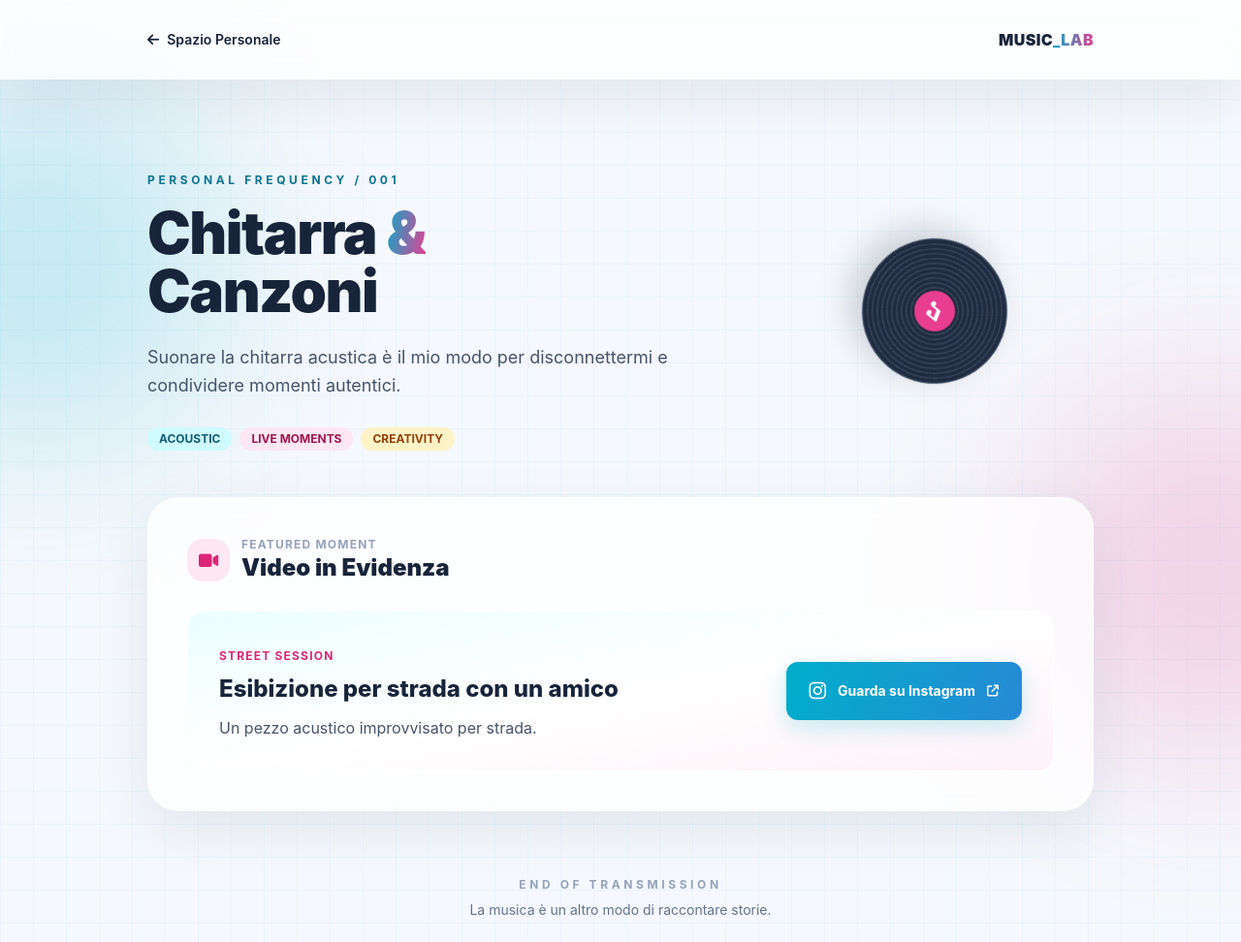
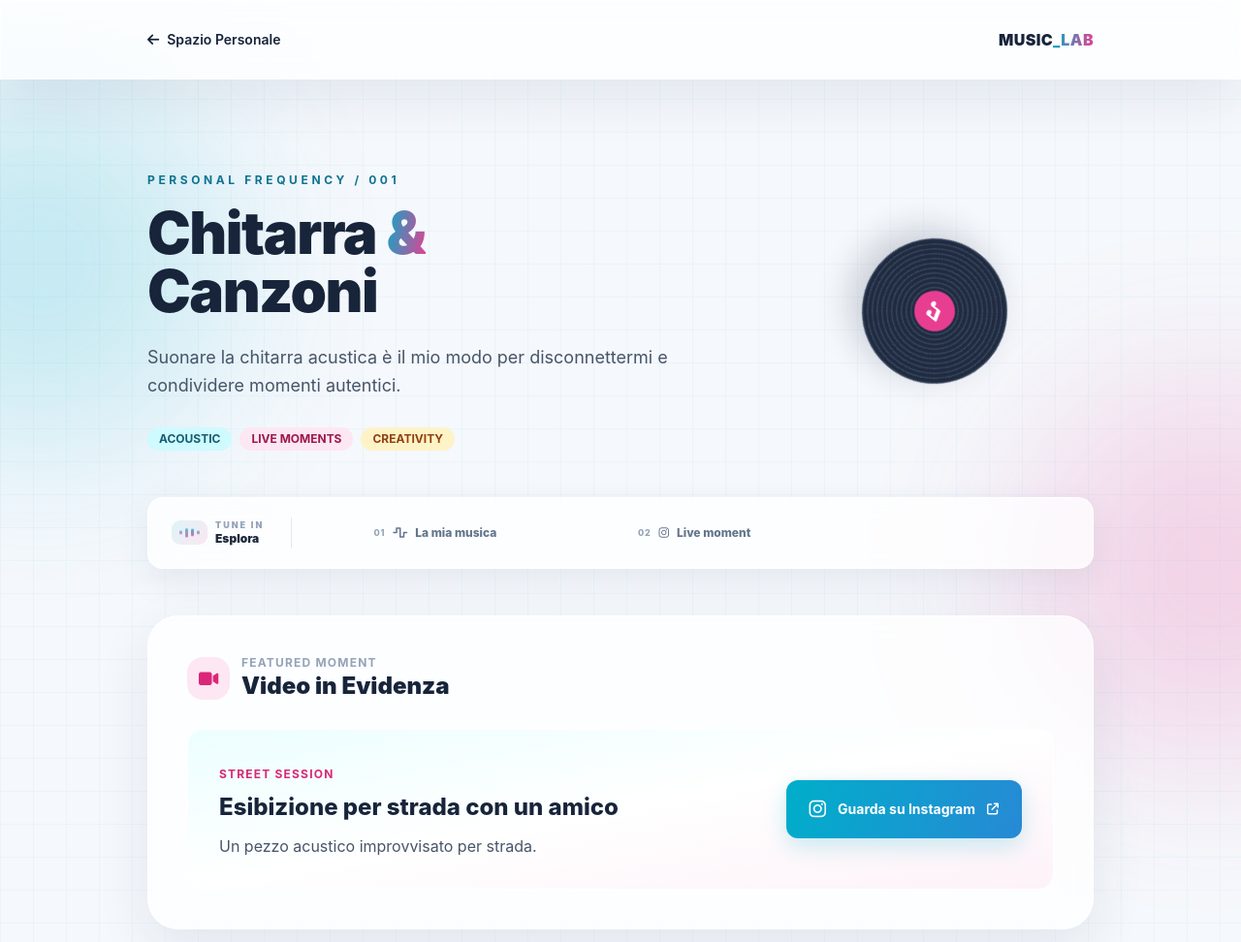
Before and after one commit to marco-scatassi/marco-scatassi.github.io, a plain HTML site: page personal/music.html in a window 1280 px wide. Shown: the top 972 px of the page at 97% size. Drawn offline with nearby package versions, Linux system fonts and the light colour scheme; no server answers.

Commit message:
Improve music page navigation and content order

```diff
--- a/personal/music.html
+++ b/personal/music.html
@@ -105,6 +105,28 @@
       color:#087e99; font-size:13px; font-weight:800;
     }
     .playlist-youtube-link:hover { color:#e83e91; }
+    .music-index { border-color:rgba(255,255,255,.9); box-shadow:0 12px 35px rgba(31,55,85,.08); }
+    .music-index-signal { height:25px; display:flex; align-items:center; gap:3px; padding:0 8px; border-radius:9px; background:linear-gradient(135deg,rgba(0,174,202,.12),rgba(232,62,145,.12)); }
+    .music-index-signal i { display:block; width:3px; border-radius:5px; background:linear-gradient(var(--cyan),var(--pink)); animation:signal 1s ease-in-out infinite alternate; }
+    .music-index-signal i:nth-child(1),.music-index-signal i:nth-child(4) { height:7px; }
+    .music-index-signal i:nth-child(2) { height:16px; animation-delay:.2s; }
+    .music-index-signal i:nth-child(3) { height:11px; animation-delay:.4s; }
+    @keyframes signal { to { transform:scaleY(.55); opacity:.65 } }
+    .music-index-link { position:relative; min-height:48px; display:flex; align-items:center; justify-content:center; gap:8px; padding:8px 10px; border-radius:12px; color:#64748b; font-size:12px; font-weight:800; text-decoration:none; transition:background .2s,color .2s,transform .2s; }
+    .music-index-link:hover { background:rgba(0,174,202,.08); color:#087e99; transform:translateY(-1px); }
+    .music-index-link.is-active { color:#087e99; background:linear-gradient(110deg,rgba(0,174,202,.13),rgba(232,62,145,.09)); box-shadow:inset 0 0 0 1px rgba(0,174,202,.12); }
+    .music-index-link.is-active::after { content:""; position:absolute; bottom:3px; left:25%; right:25%; height:2px; border-radius:2px; background:linear-gradient(90deg,var(--cyan),var(--pink)); }
+    .music-index-number { color:#94a3b8; font-size:9px; letter-spacing:.08em; }
+    .music-index-link.is-active .music-index-number { color:var(--pink); }
+    @media(max-width:520px) {
+      .music-index { top:84px; }
+      .music-index-link { flex-direction:column; gap:3px; padding:7px 3px; font-size:10px; }
+      .music-index-number { display:none; }
+      .music-index-link i { font-size:14px; }
+      .music-index-label { padding:0 8px 2px; }
+    }
+    @media(prefers-reduced-motion:reduce) { .music-index-signal i { animation:none; } }
+
     @media(prefers-reduced-motion:reduce) {
       *,*::before,*::after { animation:none!important; transition:none!important; scroll-behavior:auto!important }
       .reveal { opacity:1; transform:none }
@@ -125,7 +147,7 @@
   </header>
 
   <main class="max-w-5xl mx-auto px-6 py-16 md:py-24 space-y-12">
-    <section class="grid md:grid-cols-[1.3fr_.7fr] gap-10 items-center">
+    <section id="music-intro" class="grid md:grid-cols-[1.3fr_.7fr] gap-10 items-center scroll-mt-36">
       <div class="reveal">
         <p class="text-xs font-bold tracking-[.3em] text-cyan-700 uppercase mb-4">
           Personal frequency / 001
@@ -147,16 +169,28 @@
       </div>
     </section>
 
-    <section id="public-playlists-section" class="glass rounded-[2rem] p-7 md:p-10" hidden aria-labelledby="public-playlists-heading">
-      <div class="flex items-center gap-3 mb-7">
-        <div class="w-11 h-11 rounded-2xl bg-cyan-100 text-cyan-700 grid place-items-center"><i class="fa-solid fa-headphones text-lg"></i></div>
-        <div><p class="text-xs uppercase tracking-widest text-slate-400 font-bold">Personal collection</p><h2 id="public-playlists-heading" class="text-2xl font-black">Le mie playlist</h2></div>
+    <nav class="music-index glass rounded-2xl p-2 md:p-3 sticky top-24 z-40" aria-label="Esplora i contenuti musicali">
+      <div class="flex flex-col sm:flex-row sm:items-center gap-2 sm:gap-4">
+        <div class="music-index-label px-3 flex items-center gap-2 shrink-0">
+          <span class="music-index-signal" aria-hidden="true"><i></i><i></i><i></i><i></i></span>
+          <span><span class="block text-[9px] font-black tracking-[.22em] text-slate-400 uppercase">Tune in</span><span class="block text-xs font-black text-slate-800">Esplora</span></span>
+        </div>
+        <div class="hidden sm:block w-px h-8 bg-slate-200"></div>
+        <div class="grid grid-cols-3 gap-1 flex-1" role="list">
+          <a class="music-index-link is-active" href="#music-intro" data-section="music-intro">
+            <span class="music-index-number">01</span><i class="fa-solid fa-wave-square" aria-hidden="true"></i><span>La mia musica</span>
+          </a>
+          <a class="music-index-link" href="#featured-video-section" data-section="featured-video-section">
+            <span class="music-index-number">02</span><i class="fa-brands fa-instagram" aria-hidden="true"></i><span>Live moment</span>
+          </a>
+          <a class="music-index-link" href="#public-playlists-section" data-section="public-playlists-section" data-playlists-link hidden>
+            <span class="music-index-number">03</span><i class="fa-solid fa-compact-disc" aria-hidden="true"></i><span>Playlist</span>
+          </a>
+        </div>
       </div>
-      <div id="public-playlists-list" class="grid md:grid-cols-2 gap-6"></div>
-      <p id="public-playlists-status" class="text-xs text-slate-500 mt-5" role="status" aria-live="polite"></p>
-    </section>
+    </nav>
 
-    <section class="glass rounded-[2rem] p-7 md:p-10 reveal">
+    <section id="featured-video-section" class="glass rounded-[2rem] p-7 md:p-10 reveal scroll-mt-36">
       <div class="flex items-center gap-3 mb-7">
         <div class="w-11 h-11 rounded-2xl bg-pink-100 text-pink-600 grid place-items-center">
           <i class="fa-solid fa-video text-lg"></i>
@@ -181,6 +215,16 @@
           <i class="fa-solid fa-arrow-up-right-from-square text-xs"></i>
         </a>
       </div>
+    </section>
+
+
+    <section id="public-playlists-section" class="glass rounded-[2rem] p-7 md:p-10 scroll-mt-36" hidden aria-labelledby="public-playlists-heading">
+      <div class="flex items-center gap-3 mb-7">
+        <div class="w-11 h-11 rounded-2xl bg-cyan-100 text-cyan-700 grid place-items-center"><i class="fa-solid fa-headphones text-lg"></i></div>
+        <div><p class="text-xs uppercase tracking-widest text-slate-400 font-bold">Personal collection</p><h2 id="public-playlists-heading" class="text-2xl font-black">Le mie playlist</h2></div>
+      </div>
+      <div id="public-playlists-list" class="grid md:grid-cols-2 gap-6"></div>
+      <p id="public-playlists-status" class="text-xs text-slate-500 mt-5" role="status" aria-live="polite"></p>
     </section>
 
     <div class="reveal text-center py-5">
@@ -397,11 +441,37 @@
         if (list.childElementCount) {
           section.hidden = false;
           section.classList.add('reveal', 'visible');
+          const playlistLink = document.querySelector('[data-playlists-link]');
+          if (playlistLink) playlistLink.hidden = false;
         }
       } catch (error) {
         status.textContent = 'Le playlist musicali non sono momentaneamente disponibili.';
       }
     }
+    const musicIndexLinks = Array.from(document.querySelectorAll('.music-index-link[data-section]'));
+    const musicSections = musicIndexLinks
+      .map(link => document.getElementById(link.dataset.section))
+      .filter(Boolean);
+    function setActiveMusicSection(id) {
+      musicIndexLinks.forEach(link => {
+        const active = link.dataset.section === id;
+        link.classList.toggle('is-active', active);
+        if (active) link.setAttribute('aria-current', 'location');
+        else link.removeAttribute('aria-current');
+      });
+    }
+    musicIndexLinks.forEach(link => {
+      link.addEventListener('click', () => setActiveMusicSection(link.dataset.section));
+    });
+    if ('IntersectionObserver' in window) {
+      const sectionObserver = new IntersectionObserver(entries => {
+        const visible = entries.filter(entry => entry.isIntersecting)
+          .sort((a,b) => b.intersectionRatio - a.intersectionRatio)[0];
+        if (visible) setActiveMusicSection(visible.target.id);
+      }, { rootMargin:'-22% 0px -58% 0px', threshold:[0,.15,.35,.6] });
+      musicSections.forEach(section => sectionObserver.observe(section));
+    }
+
     loadPublicMusicPlaylists();
   </script>
 </body>
```
